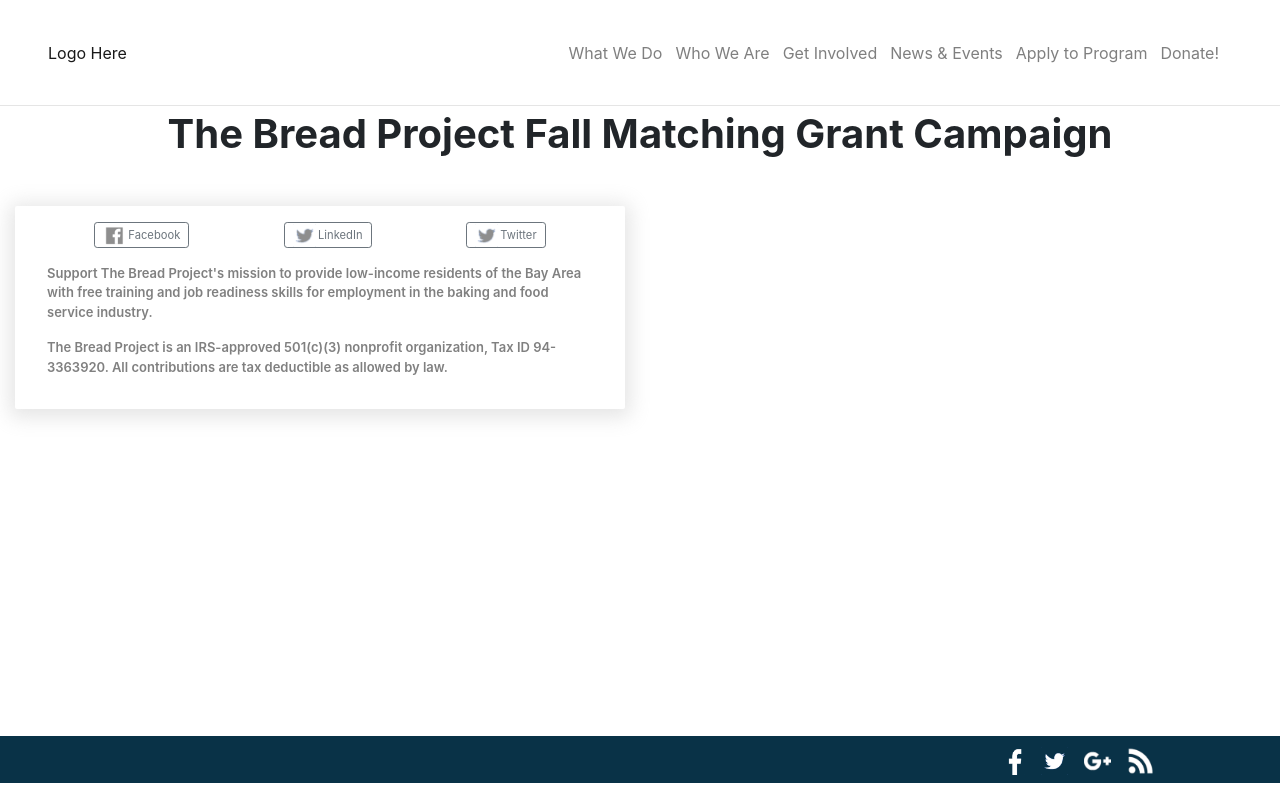
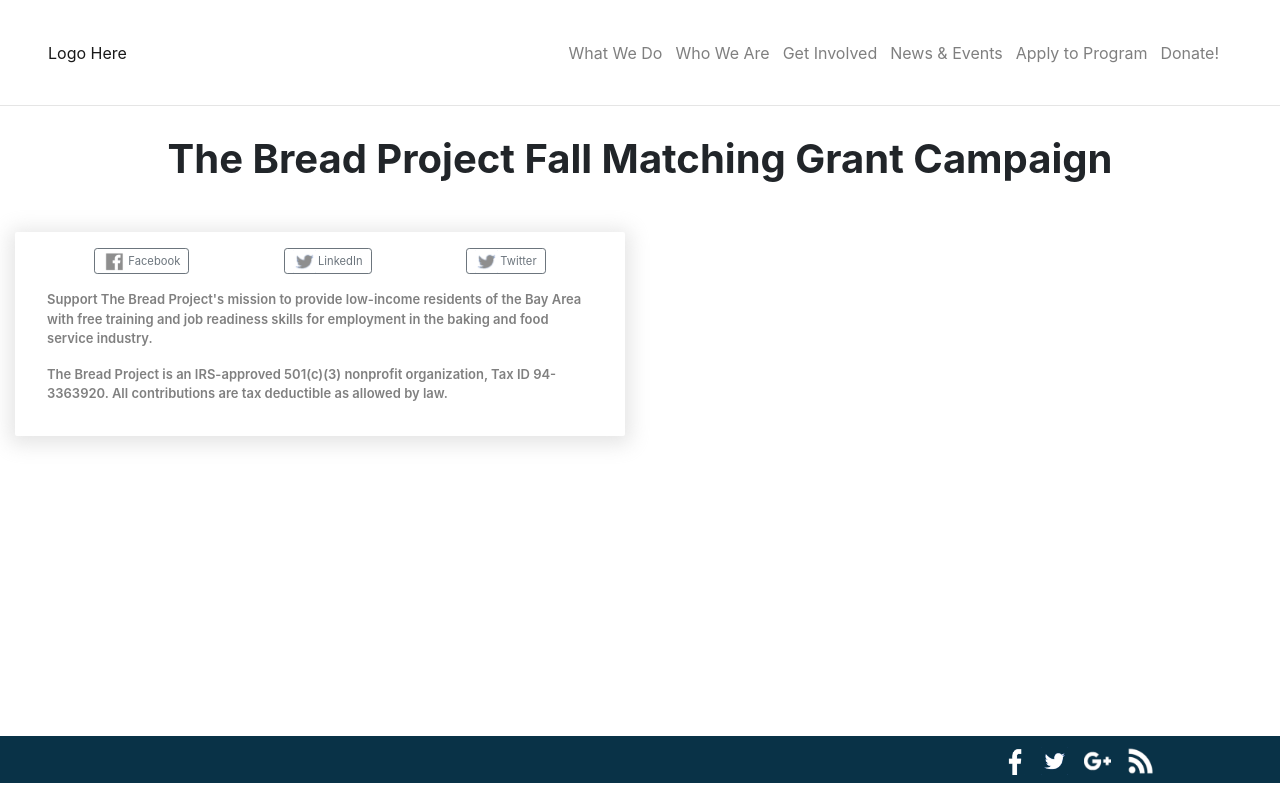
Before and after one commit to rollba14/clone_bread_project, a React (Create React App) app: page /clone_bread_project/donation in a window 1280 px wide. Built offline with nearby package versions, Linux system fonts and the light colour scheme.

Commit message:
styled campaign title

```diff
--- a/src/App.css
+++ b/src/App.css
@@ -317,3 +317,7 @@ a:visited, a:hover, a:active {
   font-size: small;
   font-weight: 600;
 }
+
+.donation .campaign_title {
+  padding: 0.3em 1em 0.1em 1em;
+}
```
